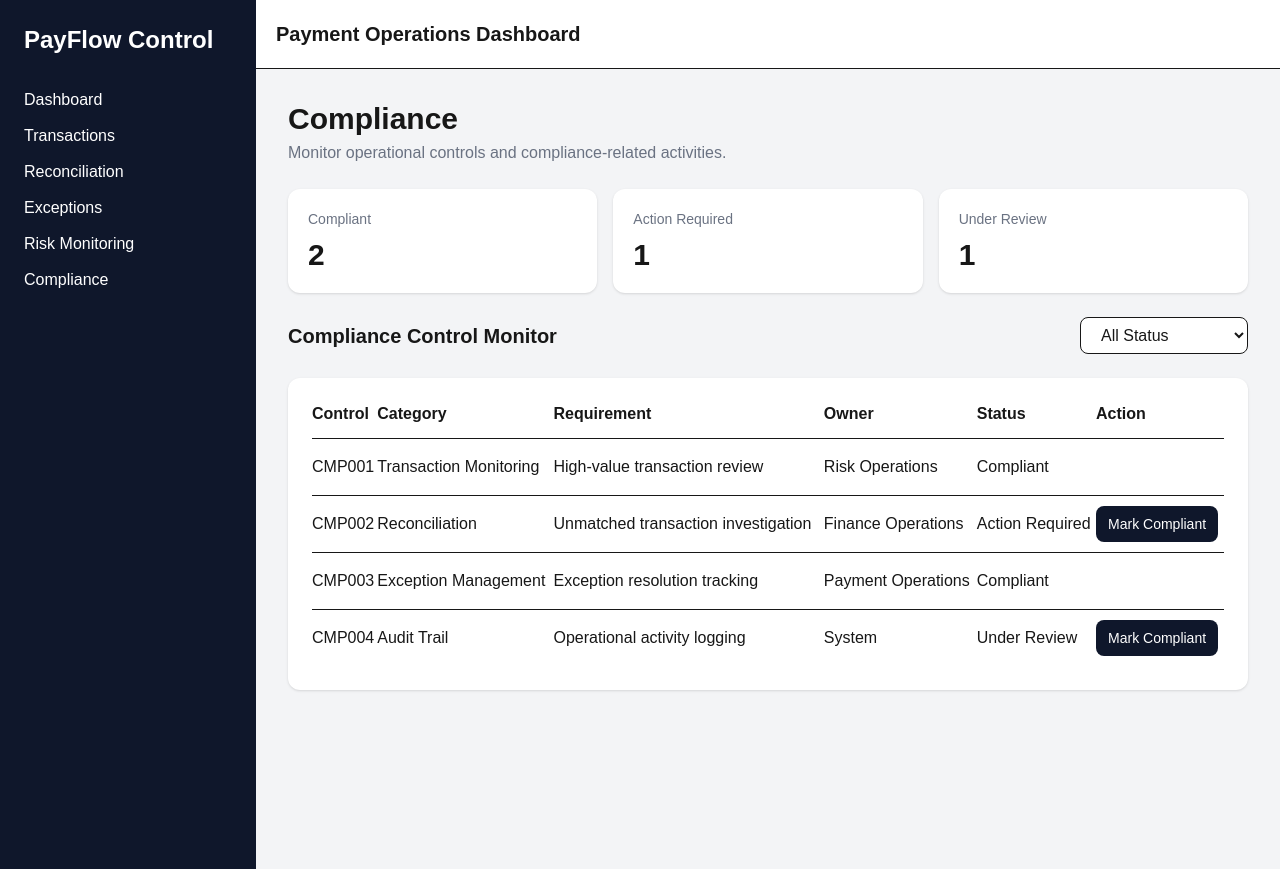
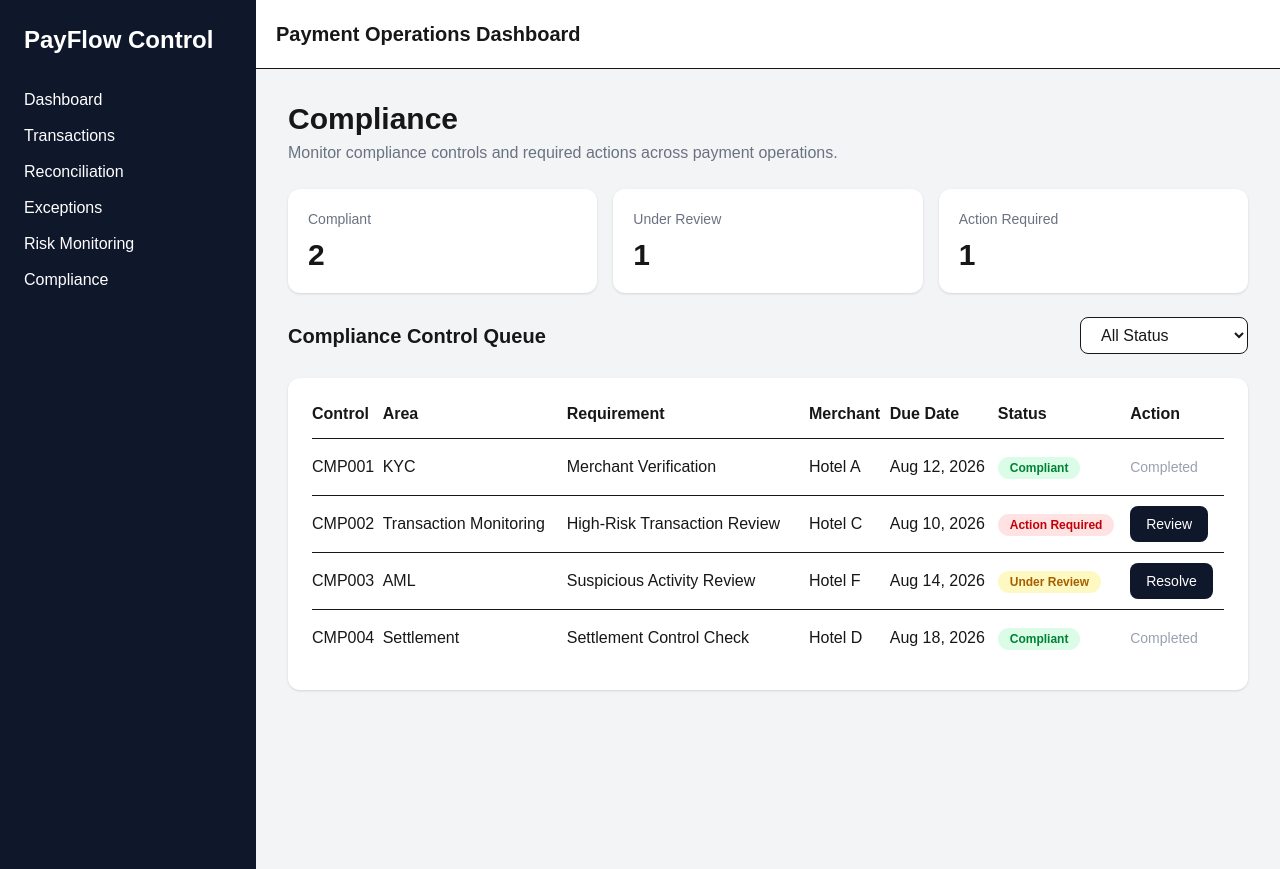
Before and after one commit to yusfss02-glitch/payflow-control, a Next.js app: page /compliance in a window 1280 px wide. Built offline with nearby package versions, Linux system fonts and the light colour scheme.

Commit message:
Add interactive compliance module

```diff
--- a/src/app/compliance/page.tsx
+++ b/src/app/compliance/page.tsx
@@ -3,132 +3,287 @@
 import { useState } from "react";
 import Layout from "@/components/Layout";
 
-const initialItems = [
+type ComplianceStatus =
+  | "Compliant"
+  | "Under Review"
+  | "Action Required";
+
+type ComplianceItem = {
+  id: string;
+  area: string;
+  requirement: string;
+  merchant: string;
+  status: ComplianceStatus;
+  dueDate: string;
+};
+
+const initialItems: ComplianceItem[] = [
   {
     id: "CMP001",
-    category: "Transaction Monitoring",
-    requirement: "High-value transaction review",
-    owner: "Risk Operations",
+    area: "KYC",
+    requirement: "Merchant Verification",
+    merchant: "Hotel A",
     status: "Compliant",
+    dueDate: "Aug 12, 2026",
   },
   {
     id: "CMP002",
-    category: "Reconciliation",
-    requirement: "Unmatched transaction investigation",
-    owner: "Finance Operations",
+    area: "Transaction Monitoring",
+    requirement: "High-Risk Transaction Review",
+    merchant: "Hotel C",
     status: "Action Required",
+    dueDate: "Aug 10, 2026",
   },
   {
     id: "CMP003",
-    category: "Exception Management",
-    requirement: "Exception resolution tracking",
-    owner: "Payment Operations",
-    status: "Compliant",
+    area: "AML",
+    requirement: "Suspicious Activity Review",
+    merchant: "Hotel F",
+    status: "Under Review",
+    dueDate: "Aug 14, 2026",
   },
   {
     id: "CMP004",
-    category: "Audit Trail",
-    requirement: "Operational activity logging",
-    owner: "System",
-    status: "Under Review",
+    area: "Settlement",
+    requirement: "Settlement Control Check",
+    merchant: "Hotel D",
+    status: "Compliant",
+    dueDate: "Aug 18, 2026",
   },
 ];
 
 export default function CompliancePage() {
-  const [items, setItems] = useState(initialItems);
-  const [status, setStatus] = useState("All");
+  const [items, setItems] =
+    useState<ComplianceItem[]>(initialItems);
 
-  const filteredItems = items.filter(
-    (item) => status === "All" || item.status === status
-  );
+  const [filter, setFilter] = useState("All");
 
-  const resolveItem = (id: string) => {
+  const handleReview = (id: string) => {
     setItems((current) =>
       current.map((item) =>
         item.id === id
-          ? { ...item, status: "Compliant" }
+          ? {
+              ...item,
+              status: "Under Review",
+            }
           : item
       )
     );
   };
 
+  const handleResolve = (id: string) => {
+    setItems((current) =>
+      current.map((item) =>
+        item.id === id
+          ? {
+              ...item,
+              status: "Compliant",
+            }
+          : item
+      )
+    );
+  };
+
+  const filteredItems = items.filter(
+    (item) =>
+      filter === "All" || item.status === filter
+  );
+
+  const compliantCount = items.filter(
+    (item) => item.status === "Compliant"
+  ).length;
+
+  const reviewCount = items.filter(
+    (item) => item.status === "Under Review"
+  ).length;
+
+  const actionCount = items.filter(
+    (item) => item.status === "Action Required"
+  ).length;
+
   return (
     <Layout>
       <div className="space-y-6">
         <div>
-          <h2 className="text-3xl font-bold">Compliance</h2>
+          <h2 className="text-3xl font-bold">
+            Compliance
+          </h2>
+
           <p className="mt-1 text-gray-500">
-            Monitor operational controls and compliance-related activities.
+            Monitor compliance controls and required actions across payment operations.
           </p>
         </div>
 
+        {/* KPI CARDS */}
         <div className="grid grid-cols-3 gap-4">
           <div className="rounded-xl bg-white p-5 shadow">
-            <p className="text-sm text-gray-500">Compliant</p>
+            <p className="text-sm text-gray-500">
+              Compliant
+            </p>
+
             <p className="mt-2 text-3xl font-bold">
-              {items.filter((item) => item.status === "Compliant").length}
+              {compliantCount}
             </p>
           </div>
 
           <div className="rounded-xl bg-white p-5 shadow">
-            <p className="text-sm text-gray-500">Action Required</p>
+            <p className="text-sm text-gray-500">
+              Under Review
+            </p>
+
             <p className="mt-2 text-3xl font-bold">
-              {items.filter((item) => item.status === "Action Required").length}
+              {reviewCount}
             </p>
           </div>
 
           <div className="rounded-xl bg-white p-5 shadow">
-            <p className="text-sm text-gray-500">Under Review</p>
+            <p className="text-sm text-gray-500">
+              Action Required
+            </p>
+
             <p className="mt-2 text-3xl font-bold">
-              {items.filter((item) => item.status === "Under Review").length}
+              {actionCount}
             </p>
           </div>
         </div>
 
+        {/* QUEUE HEADER */}
         <div className="flex items-center justify-between">
-          <h3 className="text-xl font-semibold">Compliance Control Monitor</h3>
+          <h3 className="text-xl font-semibold">
+            Compliance Control Queue
+          </h3>
 
           <select
-            value={status}
-            onChange={(e) => setStatus(e.target.value)}
+            value={filter}
+            onChange={(event) =>
+              setFilter(event.target.value)
+            }
             className="rounded-lg border bg-white px-4 py-2"
           >
-            <option value="All">All Status</option>
-            <option value="Compliant">Compliant</option>
-            <option value="Action Required">Action Required</option>
-            <option value="Under Review">Under Review</option>
+            <option value="All">
+              All Status
+            </option>
+
+            <option value="Compliant">
+              Compliant
+            </option>
+
+            <option value="Under Review">
+              Under Review
+            </option>
+
+            <option value="Action Required">
+              Action Required
+            </option>
           </select>
         </div>
 
+        {/* TABLE */}
         <div className="rounded-xl bg-white p-6 shadow">
           <table className="w-full text-left">
             <thead>
               <tr className="border-b">
-                <th className="pb-3">Control</th>
-                <th className="pb-3">Category</th>
-                <th className="pb-3">Requirement</th>
-                <th className="pb-3">Owner</th>
-                <th className="pb-3">Status</th>
-                <th className="pb-3">Action</th>
+                <th className="pb-3">
+                  Control
+                </th>
+
+                <th className="pb-3">
+                  Area
+                </th>
+
+                <th className="pb-3">
+                  Requirement
+                </th>
+
+                <th className="pb-3">
+                  Merchant
+                </th>
+
+                <th className="pb-3">
+                  Due Date
+                </th>
+
+                <th className="pb-3">
+                  Status
+                </th>
+
+                <th className="pb-3">
+                  Action
+                </th>
               </tr>
             </thead>
 
             <tbody>
               {filteredItems.map((item) => (
-                <tr key={item.id} className="border-b last:border-0">
-                  <td className="py-4 font-medium">{item.id}</td>
-                  <td>{item.category}</td>
+                <tr
+                  key={item.id}
+                  className="border-b last:border-0"
+                >
+                  <td className="py-4 font-medium">
+                    {item.id}
+                  </td>
+
+                  <td>{item.area}</td>
+
                   <td>{item.requirement}</td>
-                  <td>{item.owner}</td>
-                  <td>{item.status}</td>
+
+                  <td>{item.merchant}</td>
+
+                  <td>{item.dueDate}</td>
+
                   <td>
-                    {item.status !== "Compliant" && (
+                    {item.status ===
+                      "Compliant" && (
+                      <span className="rounded-full bg-green-100 px-3 py-1 text-xs font-semibold text-green-700">
+                        Compliant
+                      </span>
+                    )}
+
+                    {item.status ===
+                      "Under Review" && (
+                      <span className="rounded-full bg-yellow-100 px-3 py-1 text-xs font-semibold text-yellow-700">
+                        Under Review
+                      </span>
+                    )}
+
+                    {item.status ===
+                      "Action Required" && (
+                      <span className="rounded-full bg-red-100 px-3 py-1 text-xs font-semibold text-red-700">
+                        Action Required
+                      </span>
+                    )}
+                  </td>
+
+                  <td>
+                    {item.status ===
+                      "Action Required" && (
                       <button
-                        onClick={() => resolveItem(item.id)}
-                        className="rounded-lg bg-slate-900 px-3 py-2 text-sm text-white hover:bg-slate-700"
+                        onClick={() =>
+                          handleReview(item.id)
+                        }
+                        className="rounded-lg bg-slate-900 px-4 py-2 text-sm font-medium text-white hover:bg-slate-700"
                       >
-                        Mark Compliant
+                        Review
                       </button>
+                    )}
+
+                    {item.status ===
+                      "Under Review" && (
+                      <button
+                        onClick={() =>
+                          handleResolve(item.id)
+                        }
+                        className="rounded-lg bg-slate-900 px-4 py-2 text-sm font-medium text-white hover:bg-slate-700"
+                      >
+                        Resolve
+                      </button>
+                    )}
+
+                    {item.status ===
+                      "Compliant" && (
+                      <span className="text-sm text-gray-400">
+                        Completed
+                      </span>
                     )}
                   </td>
                 </tr>
```
